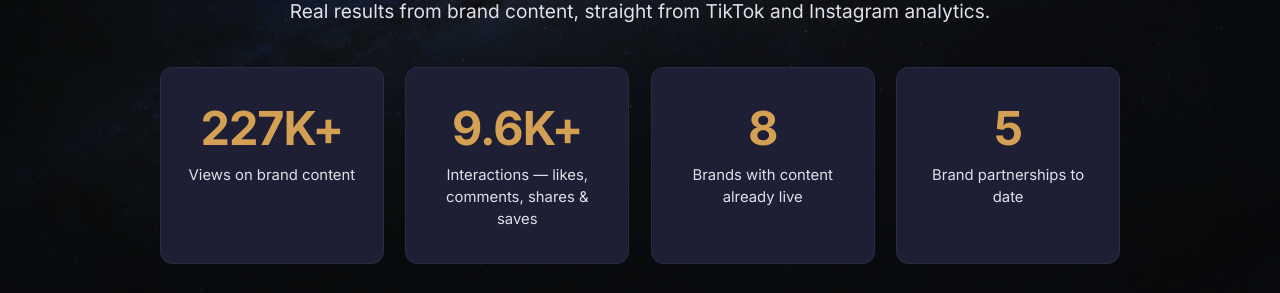
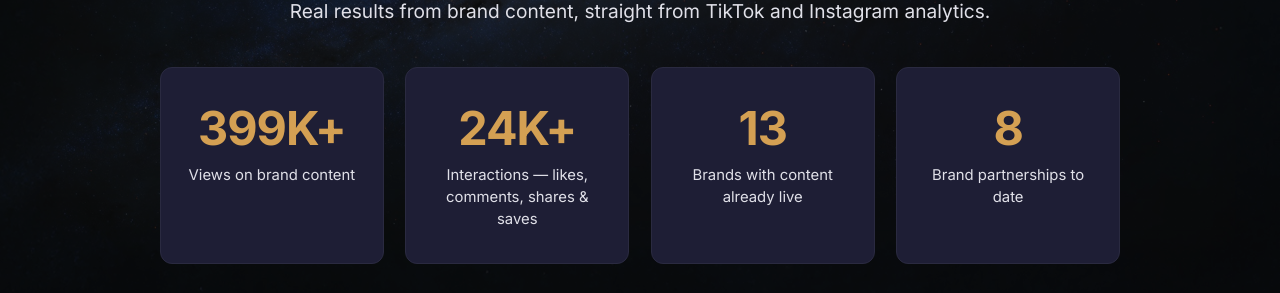
Before and after one commit to IcaroBichir/infocrazy, a Jekyll site: the page built from ugc/index.html, in a window 1280 px wide and 900 px high, scrolled down 3966 px. Shown: the part 160-453 px from the top of the window. Built offline with Jekyll 4.4.1, drawn with Linux system fonts in a browser that asks for light colours; nearby versions of some CDN libraries; a script that is not in the unit is left out.

Commit message:
Update UGC By The Numbers stats
Refresh the stat tiles from the 2026-11-05 metrics pull: 399K+ views, 24K+ interactions, 13 brands live, 8 brand partnerships. Source math is in ugc/portfolio_by_the_numbers.md.

```diff
--- a/ugc/index.html
+++ b/ugc/index.html
@@ -248,19 +248,19 @@ preload_images:
   <p class="ugc-section-subtitle">Real results from brand content, straight from TikTok and Instagram analytics.</p>
   <div class="ugc-stats-grid">
     <div class="ugc-stat-tile">
-      <span class="ugc-stat-number">227K+</span>
+      <span class="ugc-stat-number">399K+</span>
       <span class="ugc-stat-label">Views on brand content</span>
     </div>
     <div class="ugc-stat-tile">
-      <span class="ugc-stat-number">9.6K+</span>
+      <span class="ugc-stat-number">24K+</span>
       <span class="ugc-stat-label">Interactions &mdash; likes, comments, shares &amp; saves</span>
     </div>
     <div class="ugc-stat-tile">
-      <span class="ugc-stat-number">8</span>
+      <span class="ugc-stat-number">13</span>
       <span class="ugc-stat-label">Brands with content already live</span>
     </div>
     <div class="ugc-stat-tile">
-      <span class="ugc-stat-number">5</span>
+      <span class="ugc-stat-number">8</span>
       <span class="ugc-stat-label">Brand partnerships to date</span>
     </div>
   </div>
```
